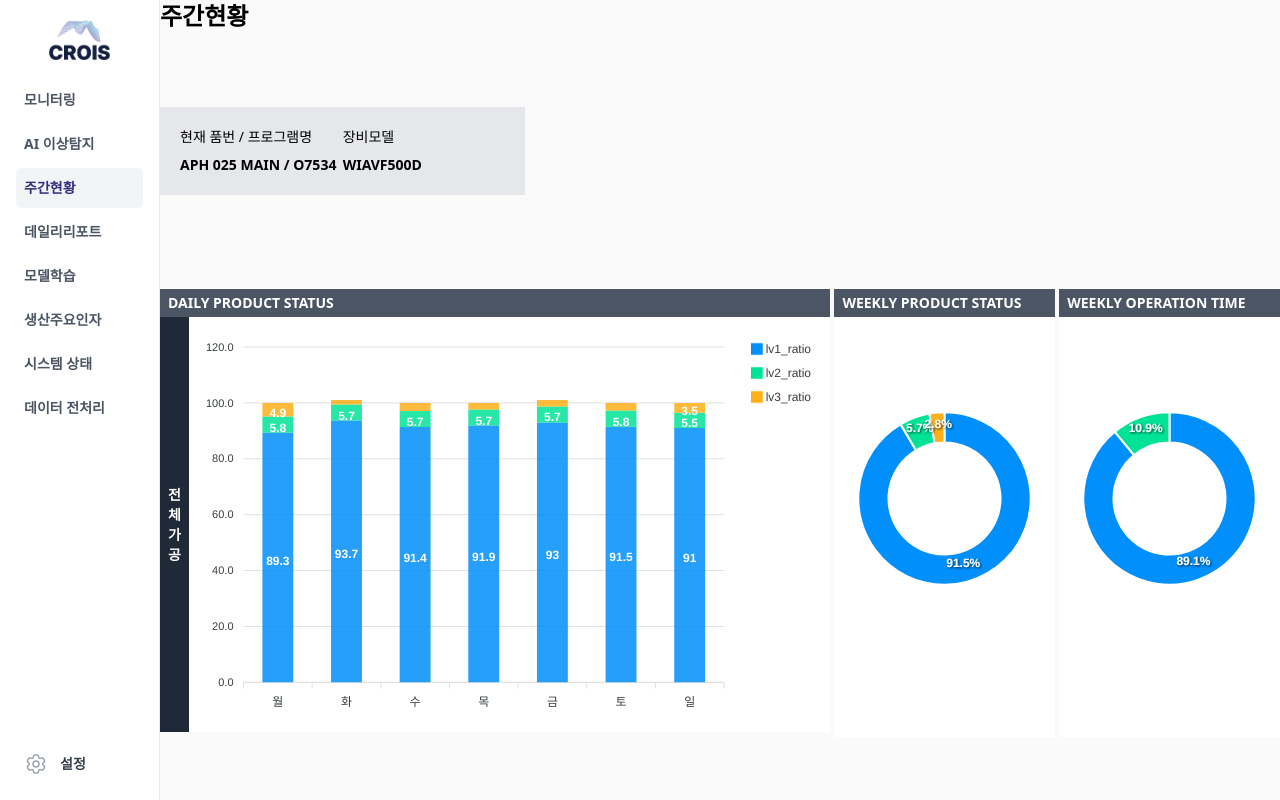
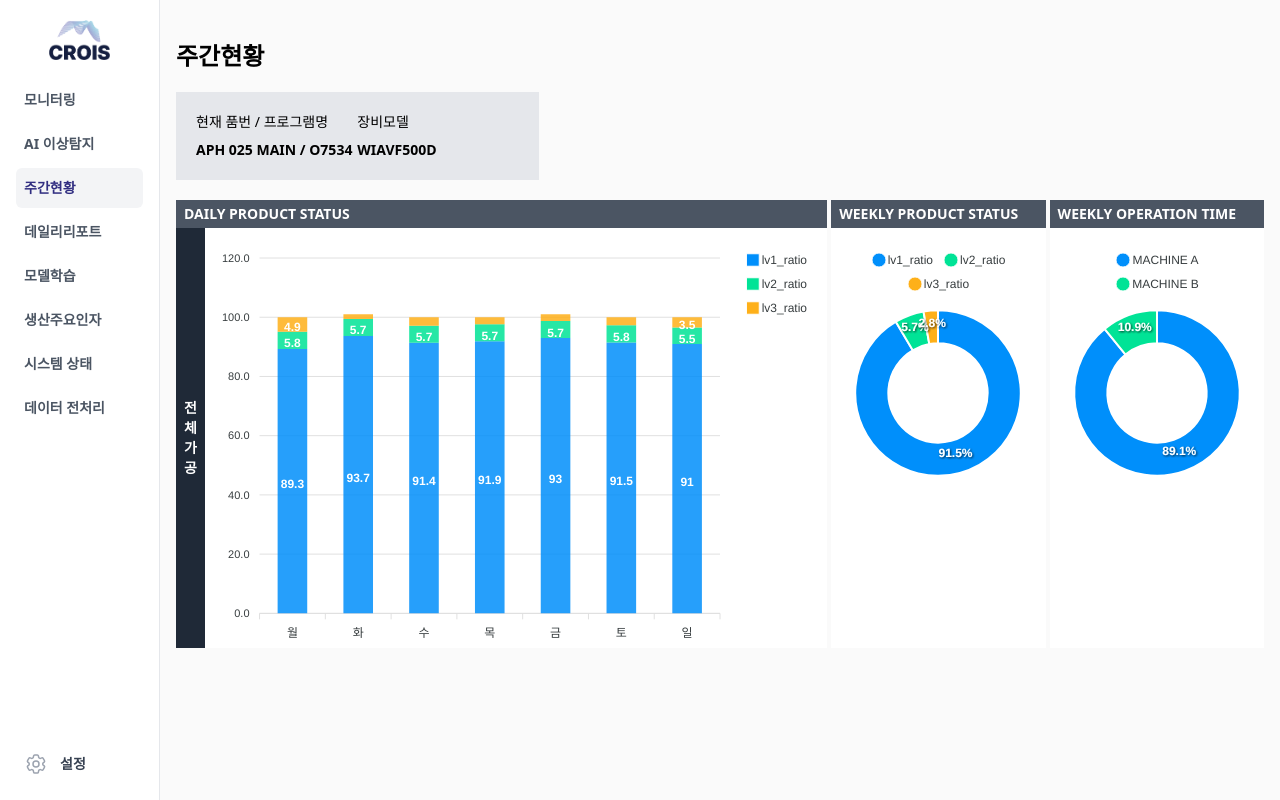
Before and after one commit to jspark2000/cnc-dashboard, a React (Vite) app in the folder apps/frontend/: page /weekly-status in a window 1280 px wide. Built offline with nearby package versions, Linux system fonts and the light colour scheme; no server answers.

Commit message:
refactor: chart options

```diff
--- a/apps/frontend/src/components/common/charts/ColumnChart.tsx
+++ b/apps/frontend/src/components/common/charts/ColumnChart.tsx
@@ -8,7 +8,7 @@ const ColumnChart = ({
 }: {
   series: ChartProps['series']
   labels: any[]
-  height?: number
+  height?: number | string
   isStacked?: boolean
 }) => {
   return (
--- a/apps/frontend/src/components/common/charts/PieChart.tsx
+++ b/apps/frontend/src/components/common/charts/PieChart.tsx
@@ -9,7 +9,7 @@ const PieChart = ({
   series: ChartProps['series']
   labels: any[]
   title?: string
-  height?: number
+  height?: number | string
 }) => {
   return (
     <div className="p-4">
@@ -17,6 +17,7 @@ const PieChart = ({
         series={series}
         type="donut"
         height={height}
+        width={'100%'}
         options={{
           chart: {
             type: 'donut'
@@ -24,7 +25,7 @@ const PieChart = ({
           plotOptions: {
             pie: {
               donut: {
-                size: '65%'
+                size: '60%'
               }
             }
           },
@@ -36,7 +37,7 @@ const PieChart = ({
           labels: labels,
           legend: {
             show: true,
-            position: 'bottom'
+            position: 'top'
           }
         }}
       />
--- a/apps/frontend/src/pages/weekly-status/index.tsx
+++ b/apps/frontend/src/pages/weekly-status/index.tsx
@@ -21,18 +21,18 @@ const WeeklyStatusPage: React.FC = () => {
   const weeklyOperationTimeSeries = [6510.6, 797.7]
 
   return (
-    <div className="grid w-full grid-cols-12 gap-3">
-      <div className="col-span-12">
+    <div className="flex w-full flex-col space-y-5 px-4 py-10">
+      <div>
         <h1 className="text-2xl font-bold">주간현황</h1>
       </div>
-      <div className="col-span-4">
+      <div className="w-1/3">
         <ModelCard
           productNumber={'APH 025 MAIN'}
           programName={'O7534'}
           equipmentModel={'WIAVF500D'}
         />
       </div>
-      <div className="col-span-12 mt-5 grid grid-cols-5 gap-1">
+      <div className="grid grid-cols-5 gap-1">
         <div className="col-span-3">
           <div className="flex justify-between bg-gray-600 px-2 py-1 text-center text-sm font-bold text-white">
             <p>DAILY PRODUCT STATUS</p>
@@ -45,12 +45,12 @@ const WeeklyStatusPage: React.FC = () => {
                 <span className="block">가</span>
                 <span className="block">공</span>
               </div>
-              <div className="flex w-full">
+              <div className="flex h-[420px] w-full">
                 <ColumnChart
                   series={totalProductionSeries}
                   labels={['월', '화', '수', '목', '금', '토', '일']}
                   isStacked={true}
-                  height={400}
+                  height={'100%'}
                 />
               </div>
             </div>
@@ -61,11 +61,11 @@ const WeeklyStatusPage: React.FC = () => {
             <p>WEEKLY PRODUCT STATUS</p>
           </div>
           <div className="flex flex-col space-y-1">
-            <div className="flex h-[420px] items-center justify-center bg-white">
+            <div className="flex h-[420px] w-full bg-white">
               <PieChart
                 series={weeklyProductStatusSeries}
                 labels={['lv1_ratio', 'lv2_ratio', 'lv3_ratio']}
-                height={350}
+                height={'100%'}
               />
             </div>
           </div>
@@ -75,11 +75,11 @@ const WeeklyStatusPage: React.FC = () => {
             <p>WEEKLY OPERATION TIME</p>
           </div>
           <div className="flex flex-col space-y-1">
-            <div className="flex h-[420px] items-center justify-center bg-white">
+            <div className="flex h-[420px] w-full bg-white">
               <PieChart
                 series={weeklyOperationTimeSeries}
                 labels={['MACHINE A', 'MACHINE B']}
-                height={350}
+                height={'100%'}
               />
             </div>
           </div>
```
